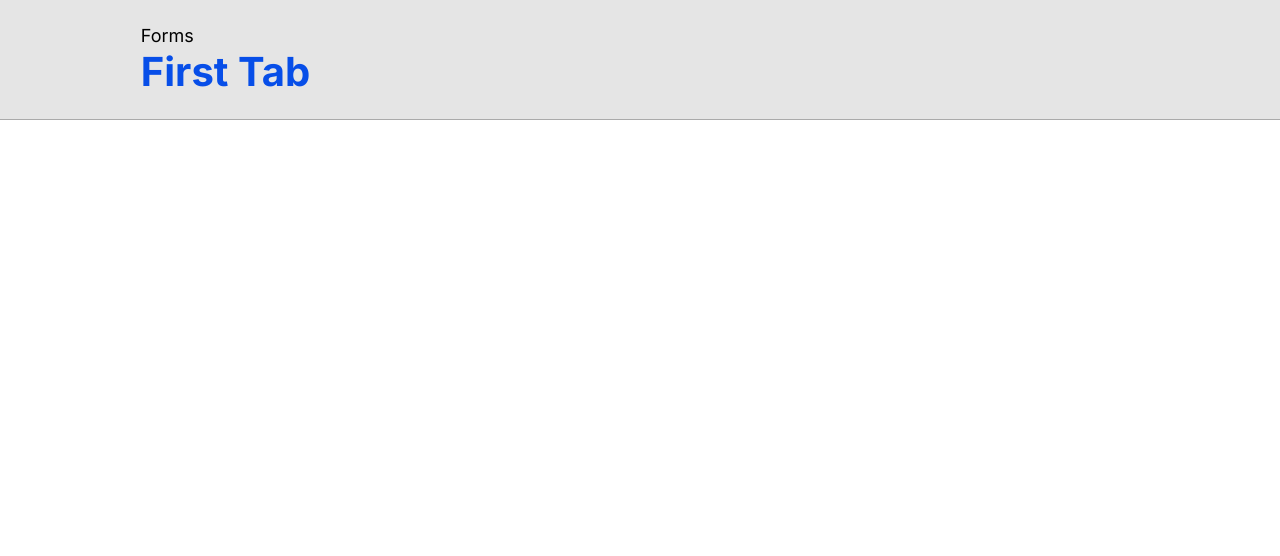
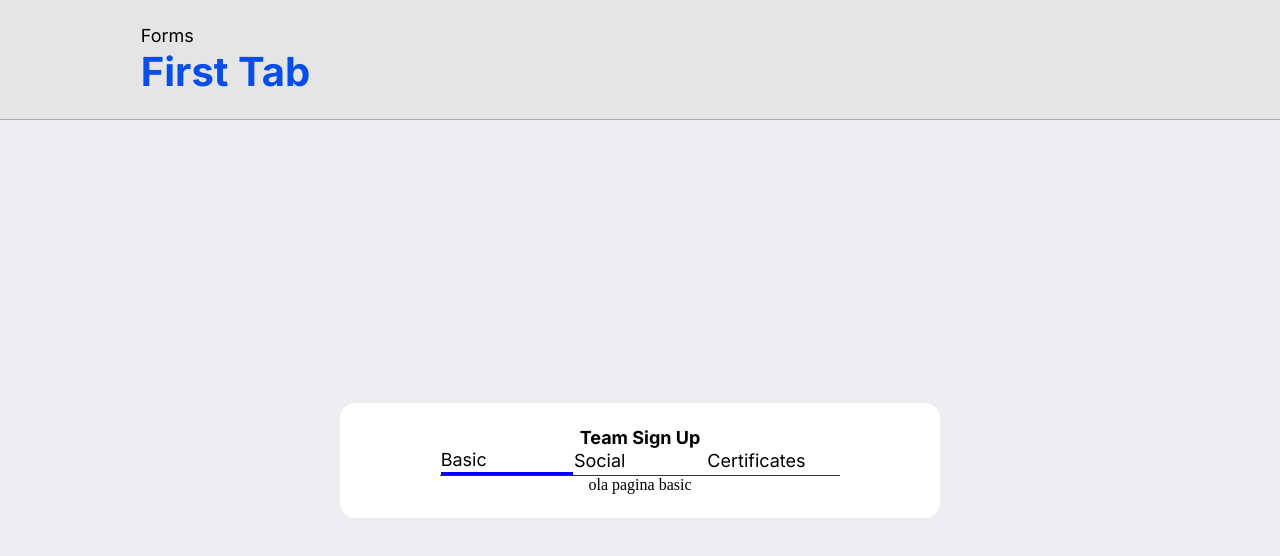
Before and after one commit to LeonardoVechieti/desafio4_compass, a Vue app: page / in a window 1280 px wide. Shown: the top 556 px of the page. Built offline with nearby package versions, Linux system fonts and the light colour scheme.

Commit message:
Fix: menu

```diff
--- a/src/components/containers/Menu/Menu.vue
+++ b/src/components/containers/Menu/Menu.vue
@@ -1,26 +1,26 @@
 <template>
   <div class="menu-flex">
-    <div class="nav-basic" v-show="nav_basic">
+    <div class="nav-basic" v-show="nav_basic" @click="nav1()">
       <Texts type="text" textClass="nav" msg="Basic" />
     </div>
 
-    <div class="nav-basic-at" v-show="nav_basic_at">
+    <div class="nav-basic-at" v-show="nav_basic_at" @click="nav1()">
       <Texts type="text" textClass="nav" msg="Basic" />
     </div>
 
-    <div class="menu-social" v-show="nav_social">
+    <div class="menu-social" v-show="nav_social" @click="nav2()">
       <Texts type="text" textClass="nav" msg="Social" />
     </div>
 
-    <div class="menu-social-at" v-show="nav_social_at">
+    <div class="menu-social-at" v-show="nav_social_at" @click="nav2()">
       <Texts type="text" textClass="nav" msg="Social" />
     </div>
 
-    <div class="menu-certificates" v-show="nav_certificates">
+    <div class="menu-certificates" v-show="nav_certificates" @click="nav3()">
       <Texts type="text" textClass="nav" msg="Certificates" />
     </div>
 
-    <div class="menu-certificates-at" v-show="nav_certificates_at">
+    <div class="menu-certificates-at" v-show="nav_certificates_at" @click="nav4()">
       <Texts type="text" textClass="nav" msg="Certificates" />
     </div>
   </div>
@@ -66,7 +66,38 @@ export default {
         break;
     }
   },
-  methods: {},
+  methods: {
+    nav1() {
+      this.nav_basic = false;
+      this.nav_basic_at = true;
+      this.nav_social = true;
+      this.nav_social_at = false;
+      this.nav_certificates = true;
+      this.nav_certificates_at = false;
+      this.$emit("nav", "basic");
+    },
+    nav2() {
+      this.nav_basic = true;
+      this.nav_basic_at = false;
+      this.nav_social = false;
+      this.nav_social_at = true;
+      this.nav_certificates = true;
+      this.nav_certificates_at = false;
+        this.$emit("nav", "social");
+    },
+    nav3() {
+      this.nav_basic = true;
+      this.nav_basic_at = false;
+      this.nav_social = true;
+      this.nav_social_at = false;
+      this.nav_certificates = false;
+      this.nav_certificates_at = true;
+        this.$emit("nav", "certificates");
+    },
+
+
+
+  },
 };
 </script>
 
@@ -80,13 +111,15 @@ export default {
   width: 400px;
   height: 100%;
   font-family: "Nunito";
+  border-bottom: 1px solid;
+  border-bottom-color: rgb(52, 52, 55);
 }
 .nav-basic {
   width: 33%;
 }
 .nav-basic-at {
   width: 33%;
-  border-bottom: 4px solid;
+  border-bottom: 3px solid;
   border-bottom-color: blue;
 }
 .menu-social {
@@ -96,7 +129,7 @@ export default {
 }
 .menu-social-at {
   width: 33%;
-    border-bottom: 4px solid;
+    border-bottom: 3px solid;
   border-bottom-color: blue;
 }
 
@@ -106,7 +139,7 @@ export default {
 }
 .menu-certificates-at {
   width: 33%;
-    border-bottom: 4px solid;
+    border-bottom: 3px solid;
   border-bottom-color: blue;
 }
 </style>
--- a/src/components/containers/Tabs/Basic/Basic.vue
+++ b/src/components/containers/Tabs/Basic/Basic.vue
@@ -0,0 +1,15 @@
+<template>
+  <p>ola pagina basic</p>
+</template>
+
+<script>
+
+export default {
+// eslint-disable-next-line
+name: "Basic",
+}
+</script>
+
+<style>
+
+</style>
--- a/src/components/containers/Tabs/Certificates/Certificates.vue
+++ b/src/components/containers/Tabs/Certificates/Certificates.vue
@@ -0,0 +1,15 @@
+<template>
+  <p>ola pagina certificates</p>
+</template>
+
+<script>
+
+export default {
+// eslint-disable-next-line
+name: "Certificates",
+}
+</script>
+
+<style>
+
+</style>
--- a/src/components/containers/Tabs/Social/Social.vue
+++ b/src/components/containers/Tabs/Social/Social.vue
@@ -0,0 +1,15 @@
+<template>
+  <p>ola pagina Social</p>
+</template>
+
+<script>
+
+export default {
+// eslint-disable-next-line
+name: "Social",
+}
+</script>
+
+<style>
+
+</style>
--- a/src/components/containers/Tabs/Success/Success.vue
+++ b/src/components/containers/Tabs/Success/Success.vue
@@ -0,0 +1,15 @@
+<template>
+  <p>ola pagina success</p>
+</template>
+
+<script>
+
+export default {
+// eslint-disable-next-line
+name: "Success",
+}
+</script>
+
+<style>
+
+</style>
--- a/src/components/micro/Title/Title.scss
+++ b/src/components/micro/Title/Title.scss
@@ -6,3 +6,10 @@
     line-height: 48px;
     color: #074ee8;
 }
+.title-card{
+    font-family: 'Inter', sans-serif;
+    font-style: normal;
+    font-size: 18px;
+    width: 100%;
+    color: black;
+}
--- a/src/components/micro/Title/Title.vue
+++ b/src/components/micro/Title/Title.vue
@@ -1,6 +1,9 @@
 <template>
   <div class="title">
-    <h1 class="nameClass" v-if="type === 'h1'">{{ titleMsg }}</h1>
+    <h1 :class="nameClass" v-if="type === 'h1'">{{ titleMsg }}</h1>
+    <h2 :class="nameClass" v-if="type === 'h2'">{{ titleMsg }}</h2>
+    <h3 :class="nameClass" v-if="type === 'h3'">{{ titleMsg }}</h3>
+    <h4 :class="nameClass" v-if="type === 'h4'">{{ titleMsg }}</h4>
   </div>
 </template>
 
@@ -15,6 +18,7 @@ export default {
     },
     nameClass: {
       type: String,
+      default: "nameClass",
     },
     titleMsg: {
       type: String,
--- a/src/views/Form/Form.scss
+++ b/src/views/Form/Form.scss
@@ -0,0 +1,21 @@
+.main{
+    background-color: #ECEEF2;
+    display: flex;
+    justify-content: center;
+    align-items: center;
+    width: 100vw;
+    height: 85vh;
+    margin: 0;
+    padding: 0;
+    .card{
+        background-color: #FFFFFF;
+        display: flex;
+        justify-content: center;
+        align-items: center;
+        flex-direction: column;
+        width: 600px;
+        padding: 1.5em 0;
+        border: none;
+        border-radius: 15px;
+    }
+}
--- a/src/views/Form/Form.vue
+++ b/src/views/Form/Form.vue
@@ -1,16 +1,72 @@
 <template>
-  <Header />
+  <div>
+    <Header />
+    <div class="main">
+      <div class="card">
+        <Title type="h3" titleMsg="Team Sign Up" nameClass="title-card" />
+        <Menu @nav="getNav" />
+        <Basic v-show="nav_basic" />
+        <Social v-show="nav_social" />
+        <Certificates v-show="nav_certificates" />
+        <Success v-show="nav_success" />
+      </div>
+    </div>
+  </div>
 </template>
 
 <script>
 import Header from "@/components/containers/Header/Header.vue";
+import Title from "@/components/micro/Title/Title.vue";
+import Menu from "@/components/containers/Menu/Menu.vue";
+import Basic from "@/components/containers/Tabs/Basic/Basic.vue";
+import Social from "@/components/containers/Tabs/Social/Social.vue";
+import Certificates from "@/components/containers/Tabs/Certificates/Certificates.vue";
+import Success from "@/components/containers/Tabs/Success/Success.vue";
+
 export default {
   // eslint-disable-next-line
   name: "Form",
   components: {
     Header,
+    Title,
+    Menu,
+    Basic,
+    Social,
+    Certificates,
+    Success,
+  },
+  data() {
+    return {
+      nav_basic: true,
+      nav_social: false,
+      nav_certificates: false,
+      nav_success: false,
+    };
+  },
+  methods: {
+    getNav(item) {
+      switch (item) {
+        case "basic":
+          this.nav_basic = true;
+          this.nav_social = false;
+          this.nav_certificates = false;
+          break;
+        case "social":
+          this.nav_basic = false;
+          this.nav_social = true;
+          this.nav_certificates = false;
+          break;
+        case "certificates":
+          this.nav_basic = false;
+          this.nav_social = false;
+          this.nav_certificates = true;
+          break;
+      }
+    },
   },
 };
 </script>
 
-<style></style>
+<style lang="scss" scooped>
+@import "./Form.scss";
+</style>
```
